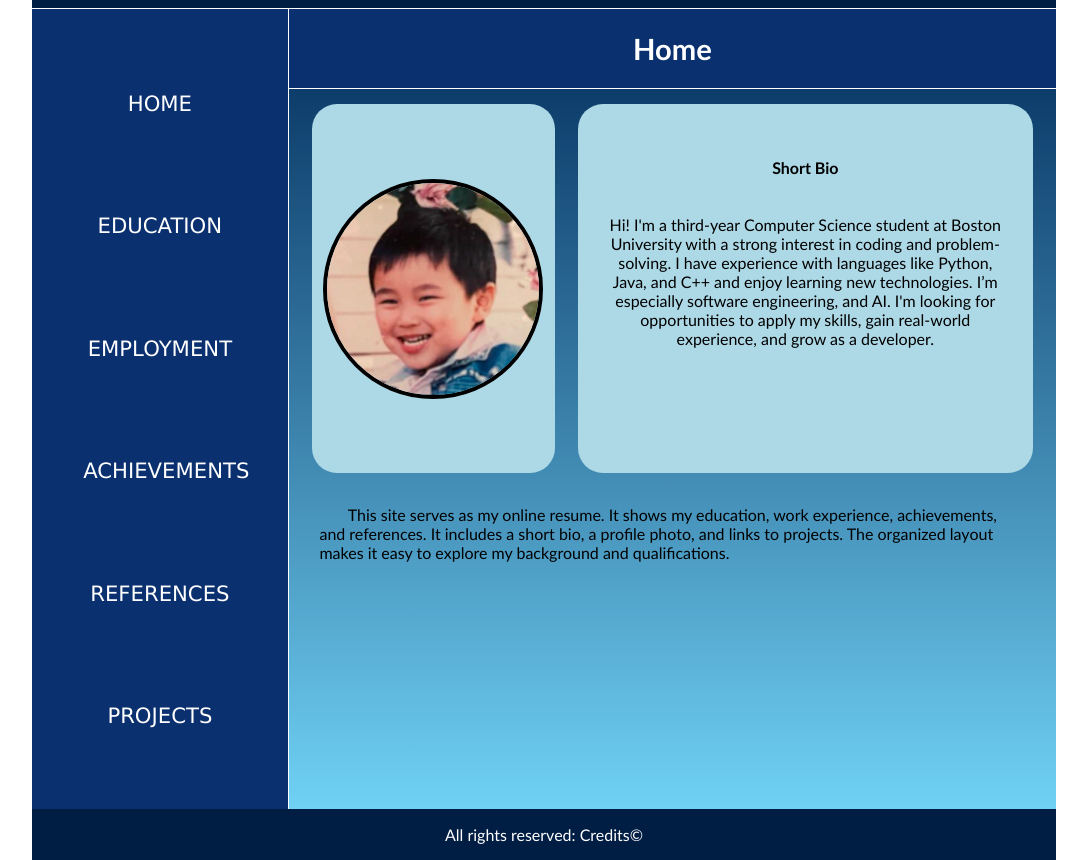
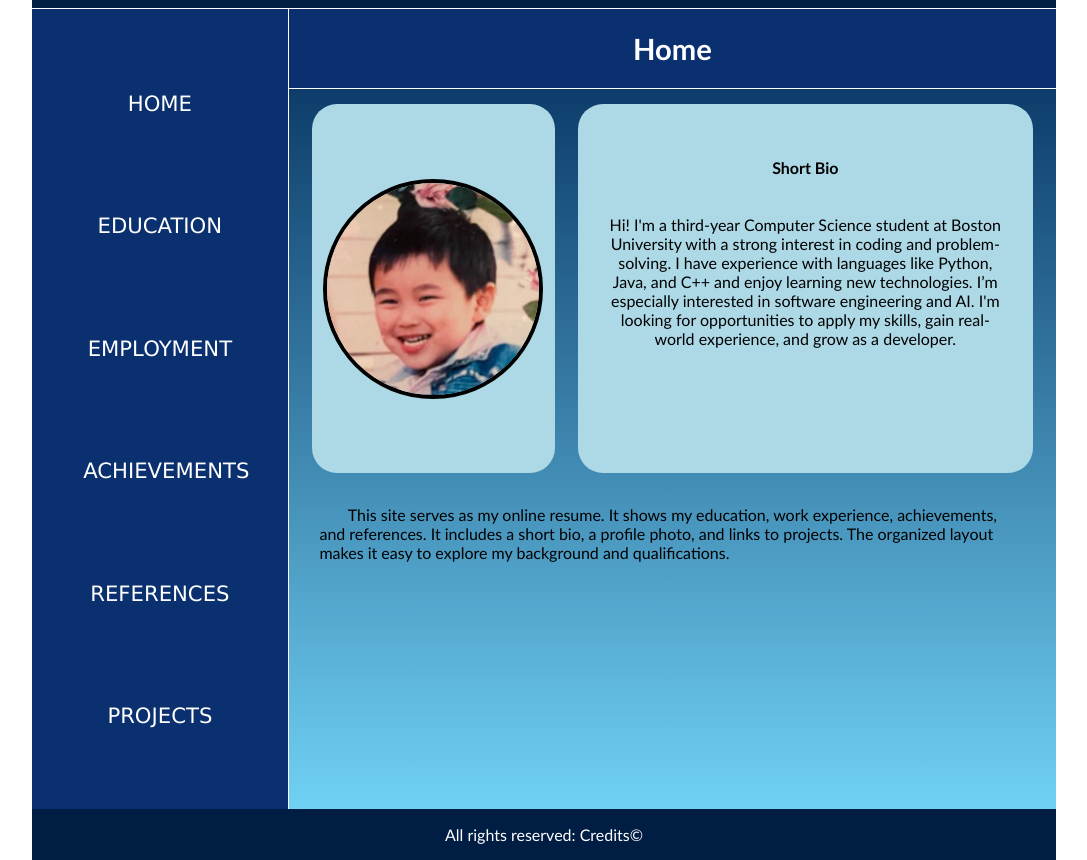
Before and after one commit to Kavi-l/mp-1, a plain HTML site: page index.html in a window 1280 px wide. Shown: the part 88-948 px from the top of the page, without its empty margins (96-1183 px from the left). Drawn offline with Linux system fonts and the light colour scheme.

Commit message:
fixed typo

```diff
--- a/index.html
+++ b/index.html
@@ -36,7 +36,8 @@
                             Hi! I'm a third-year Computer Science student at Boston University
                             with a strong interest in coding and problem-solving.
                             I have experience with languages like Python, Java, and C++
-                            and enjoy learning new technologies. I’m especially software engineering, and AI.
+                            and enjoy learning new technologies. I’m especially interested in
+                            software engineering and AI.
                             I'm looking for opportunities to apply my skills,
                             gain real-world experience, and grow as a developer.
                         </p>
```
Also changed, not shown: mp-1.txt.
